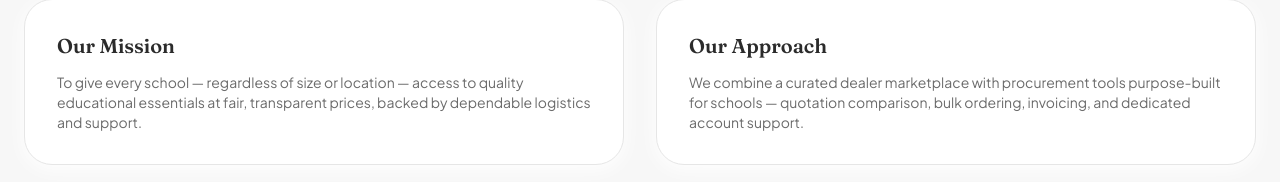
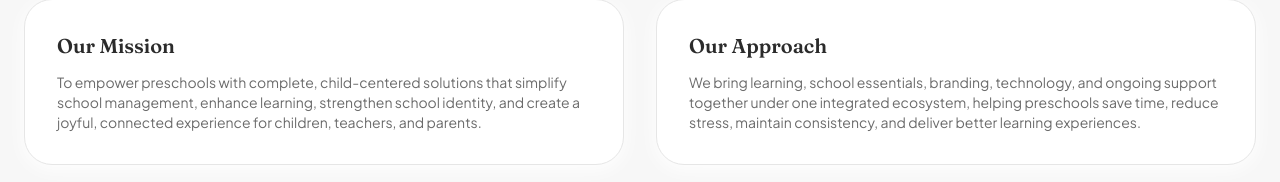
Before and after one commit to Prakash5475/The-EduNest, a React (Vite) app in the folder frontend/: page /about in a window 1280 px wide. Shown: the part 732-914 px from the top of the page. Built offline with nearby package versions, Linux system fonts and the light colour scheme; no server answers.

Commit message:
feat: update about page

```diff
--- a/frontend/src/pages/public/About.tsx
+++ b/frontend/src/pages/public/About.tsx
@@ -46,15 +46,15 @@ export default function About() {
           <Card className="p-8">
             <h2 className="font-display text-xl font-semibold">Our Mission</h2>
             <p className="mt-3 text-sm text-muted-foreground">
-              To give every school — regardless of size or location — access to quality educational
-              essentials at fair, transparent prices, backed by dependable logistics and support.
+              To empower preschools with complete, child-centered solutions that simplify school management, enhance learning,
+              strengthen school identity, and create a joyful, connected experience for children, teachers, and parents.
             </p>
           </Card>
           <Card className="p-8">
             <h2 className="font-display text-xl font-semibold">Our Approach</h2>
             <p className="mt-3 text-sm text-muted-foreground">
-              We combine a curated dealer marketplace with procurement tools purpose-built for
-              schools — quotation comparison, bulk ordering, invoicing, and dedicated account support.
+              We bring learning, school essentials, branding, technology, and ongoing support together under one integrated ecosystem,
+              helping preschools save time, reduce stress, maintain consistency, and deliver better learning experiences.
             </p>
           </Card>
         </div>
```
